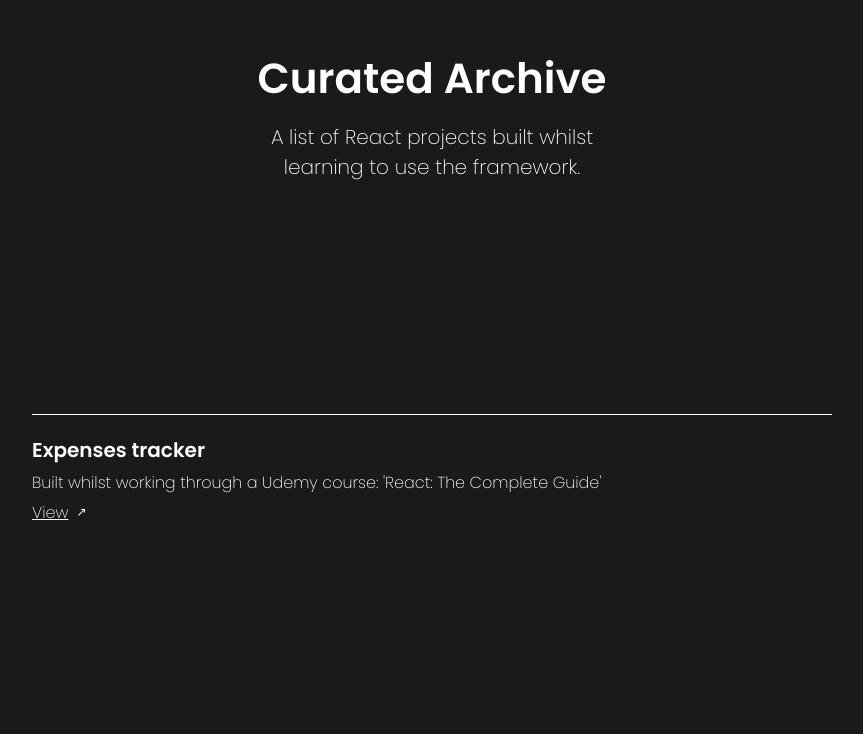
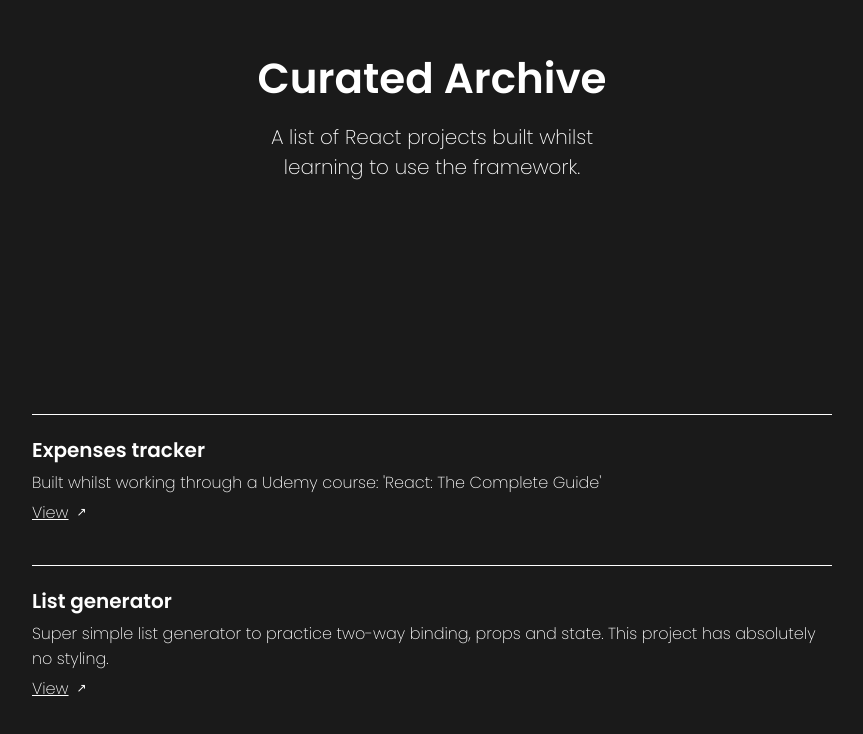
Before and after one commit to jamiem89/curated-archive, a React (Create React App) app: page / in a window 1280 px wide. Shown: the part 186-920 px from the top of the page, without its empty margins (208-1071 px from the left). Before the commit the page ends 800 px from the top, so only its background shows below. Built offline with nearby package versions, Linux system fonts and the light colour scheme.

Commit message:
project list now generates dynamically

```diff
--- a/src/components/ProjectList.js
+++ b/src/components/ProjectList.js
@@ -4,7 +4,9 @@ import Project from './Project';
 function ProjectList(props) {
     return (
         <div className="project-list">
-            <Project title={props.data[0].title} desc={props.data[0].desc} link={props.data[0].link} />
+            {props.data.map(project => {
+                return <Project title={project.title} desc={project.desc} link={project.link} />
+            })}
         </div>
     )
 }
```
